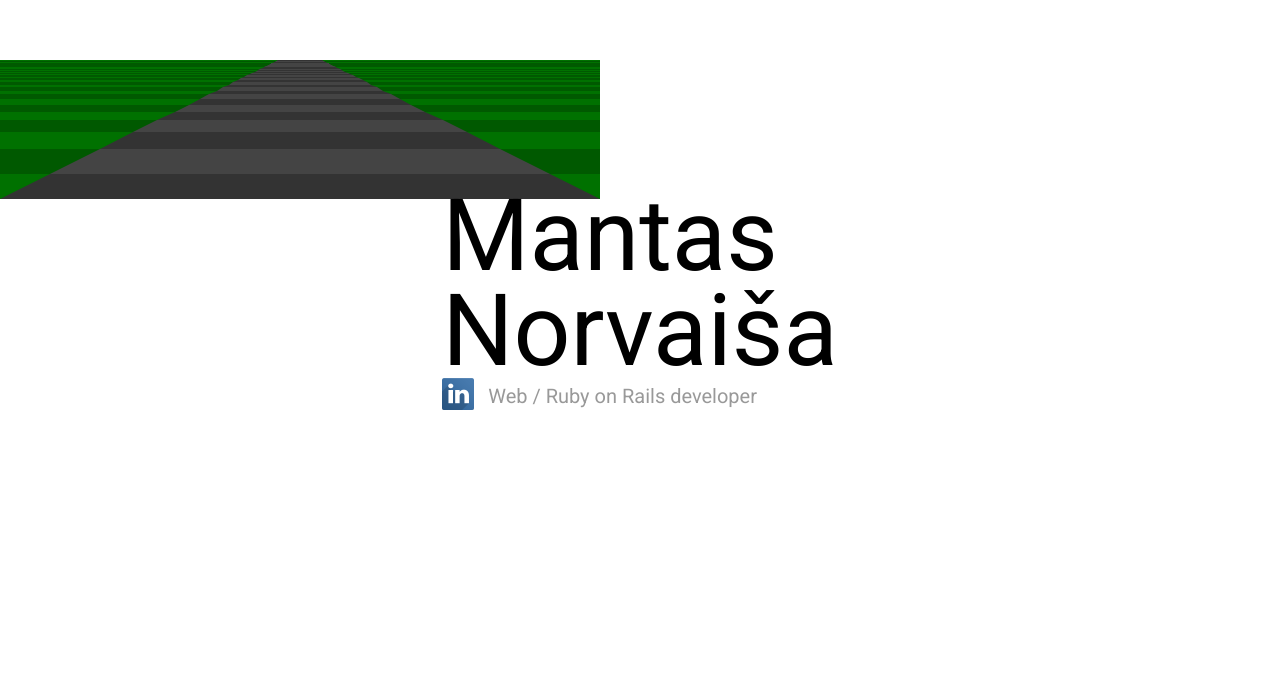
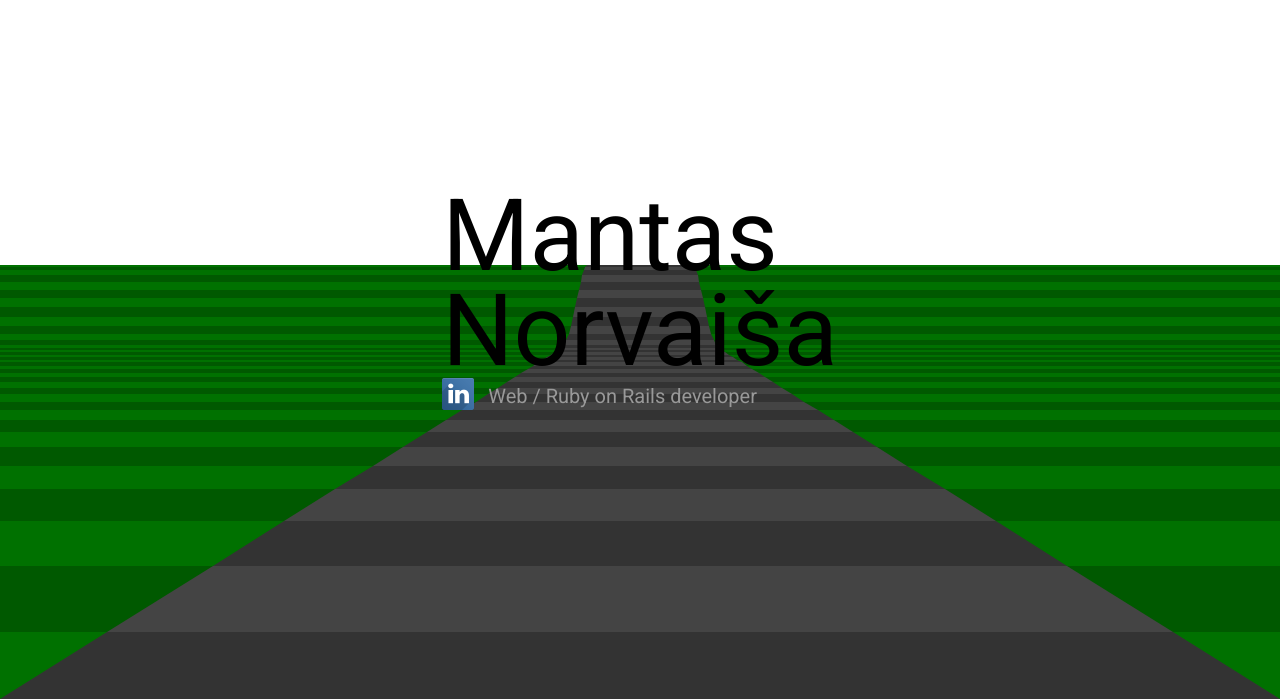
Before and after one commit to mntnorv/mntnorv.github.io, a plain HTML site: page index.html in a window 1280 px wide. Shown: the part 101-800 px from the top of the page. Drawn offline with Linux system fonts and the light colour scheme.

Commit message:
100% canvas

```diff
--- a/index.html
+++ b/index.html
@@ -25,7 +25,7 @@
     </div>
   </div>
 
-  <canvas id="background" width="600" height="300"/>
+  <canvas id="background" />
 
   <!-- JS libraries -->
   <script src="js/app.js"></script>
--- a/js/app.js
+++ b/js/app.js
@@ -15,10 +15,15 @@
     trackFeature     = { steps: 0, stepsDone: 0 },
     i;
 
+  function resizeCanvas() {
+    canvas.width = window.innerWidth;
+    canvas.height = window.innerHeight;
+  }
+
   function generateTrackFeature() {
     var sign;
 
-    if (Math.random < 0.5) {
+    if (Math.random() < 0.5) {
       sign = 1;
     } else {
       sign = -1;
@@ -258,6 +263,10 @@
     track.push(generateTrackPiece(i % 2 === 0));
   }
 
+  // resize the canvas to fill browser window dynamically
+  window.addEventListener('resize', resizeCanvas, false);
+
   // Start
+  resizeCanvas();
   render();
 }());
```
